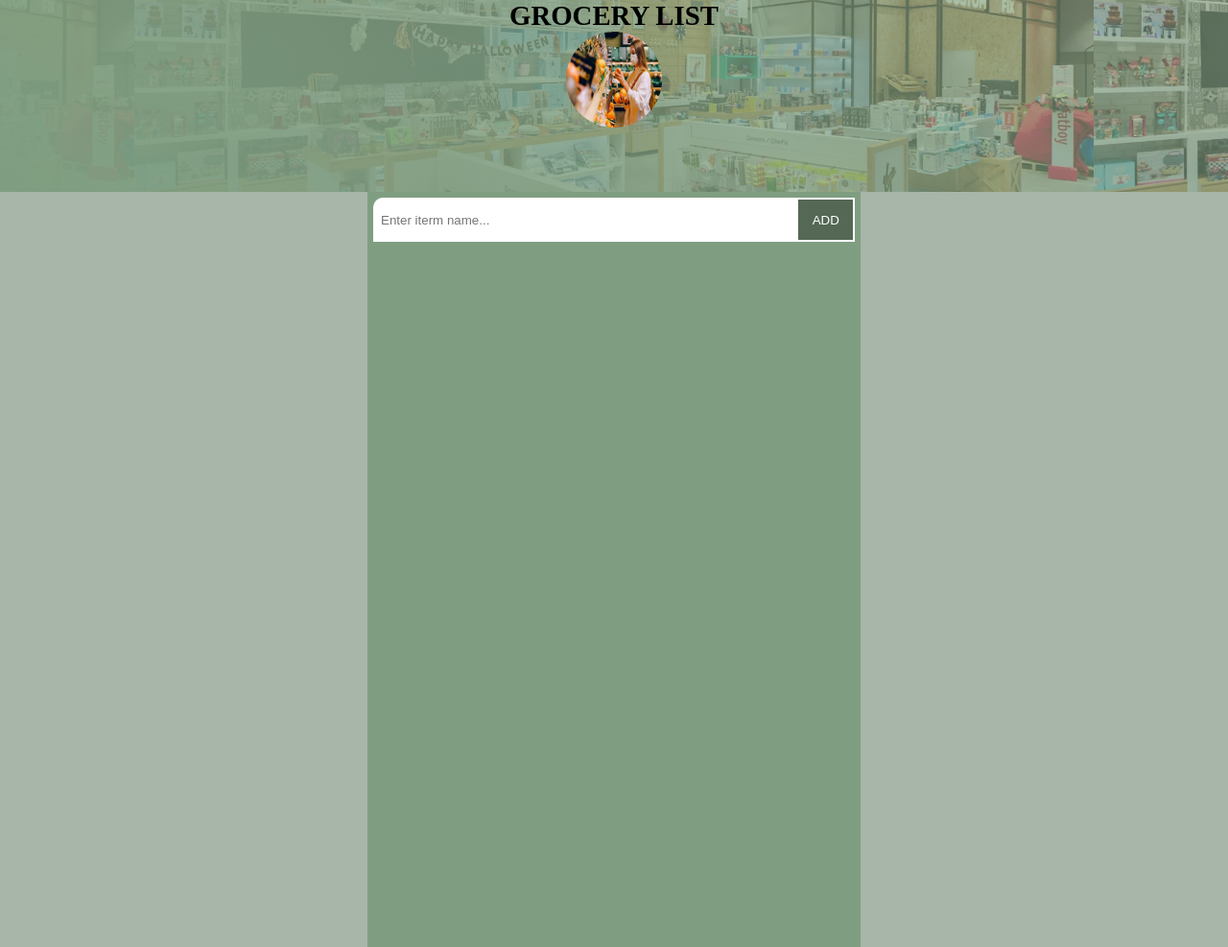
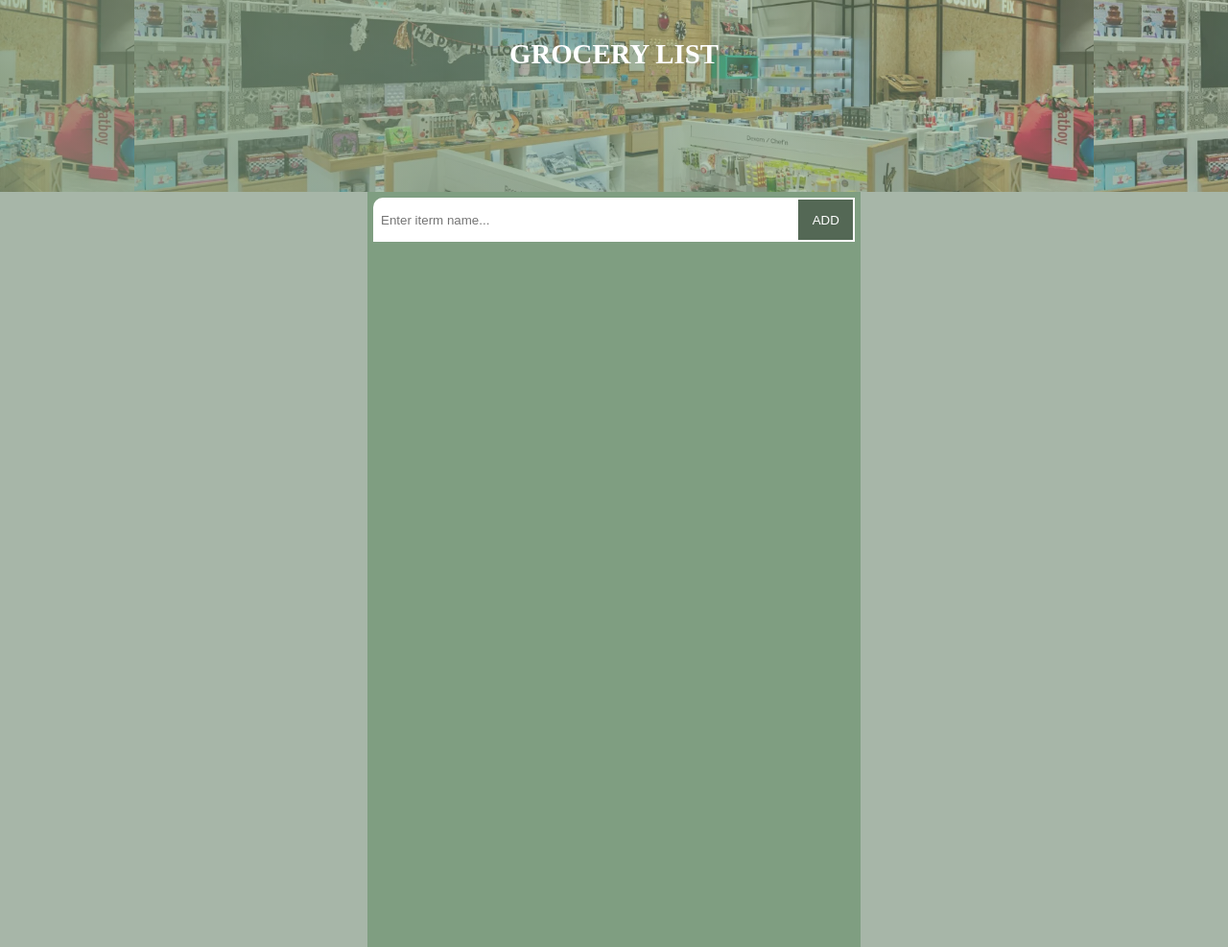
Before and after one commit to Gmarvis/grocery-list-application, a plain HTML site: page index.html in a window 1280 px wide. Shown: the whole page at 96% size. Drawn offline with Linux system fonts and the light colour scheme.

Commit message:
new css updates

```diff
--- a/assets/styles/style.css
+++ b/assets/styles/style.css
@@ -10,7 +10,7 @@ body {
 
 .heading {
     /* background-color: palevioletred; */
-    background: linear-gradient(45deg,#7f9e81, #7f9e8194),
+    background: linear-gradient(45deg,#7f9e81b4, #7f9e8179),
     url(../images/Virgin\ Megastore\,\ Flagship\ Store\,\ Dubai\ Mall.png);
     background-position: center;
     height: 25vh;
@@ -19,10 +19,9 @@ body {
     font-size: larger;
 }
 
-img {
-    width: 100px;
-    height: 100px;
-    border-radius: 50%;
+h2 {
+    color: #fff;
+    padding-top: 40px;
 }
 
 .main-container {
@@ -69,6 +68,7 @@ li {
     padding: 0 5px;
     overflow: hidden;
     transition: .3s ease-in-out;
+    text-transform: capitalize;
 }
 
 form button {
--- a/index.html
+++ b/index.html
@@ -11,8 +11,6 @@
 <body>
     <div class="heading">
         <h2>Grocery List</h2>
-
-        <img src="./assets/images/pexels-photo-3962294.jpeg" alt="">
     </div>
     <div class="main-container">
         <form id="myList">
--- a/main.js
+++ b/main.js
@@ -63,8 +63,9 @@ form.addEventListener("submit", (e) => {
     formInput.value = newIterms.innerText;
     taskHOlder.task = newIterms.innerText;
     taskHOlder.domEl = newIterms;
+    console.log(taskHOlder.domEl)
   });
 
   // console.log(newIterms).value
-  console.log(listIterm);
+//   console.log(listIterm);
 });
```
